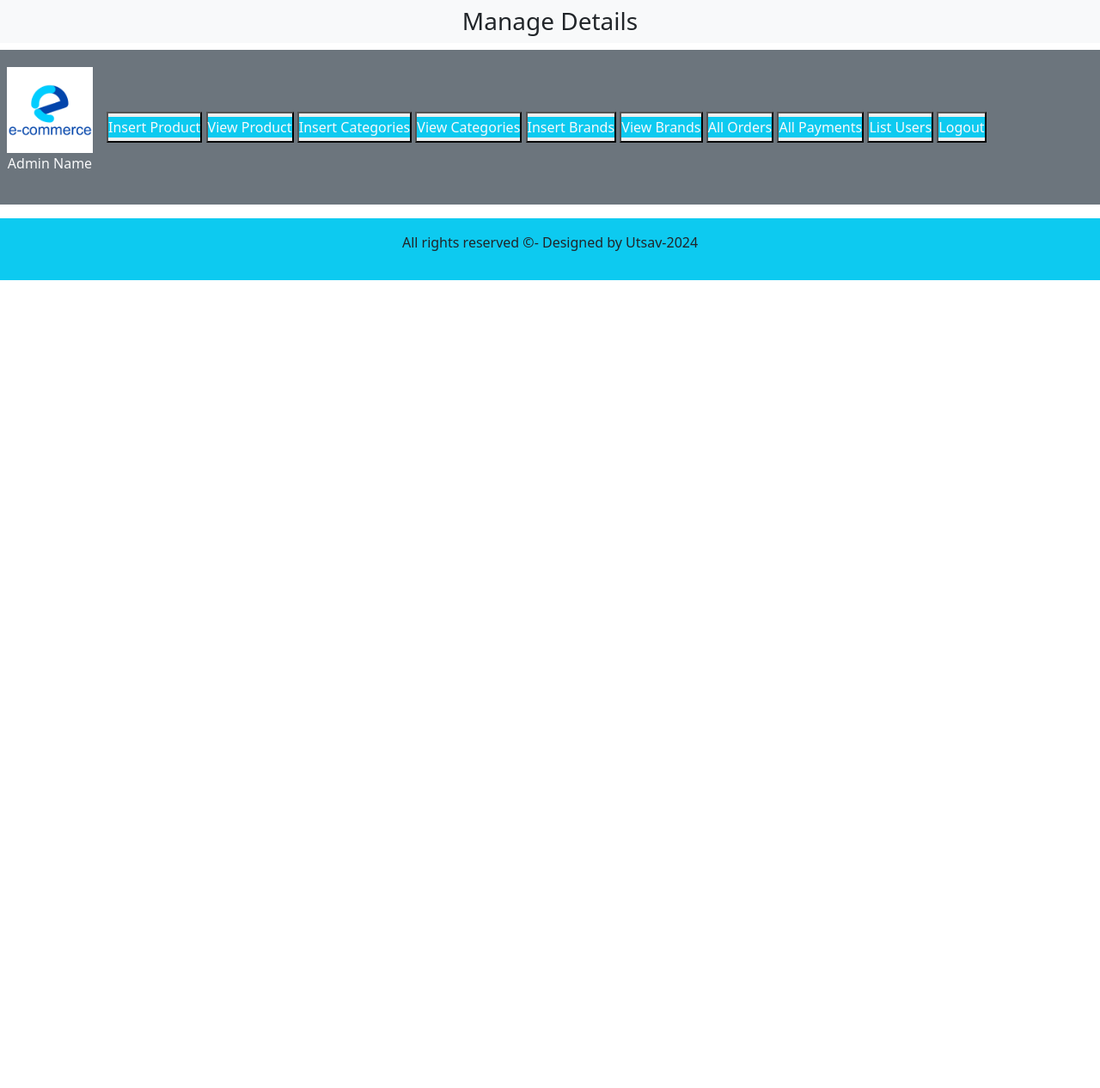
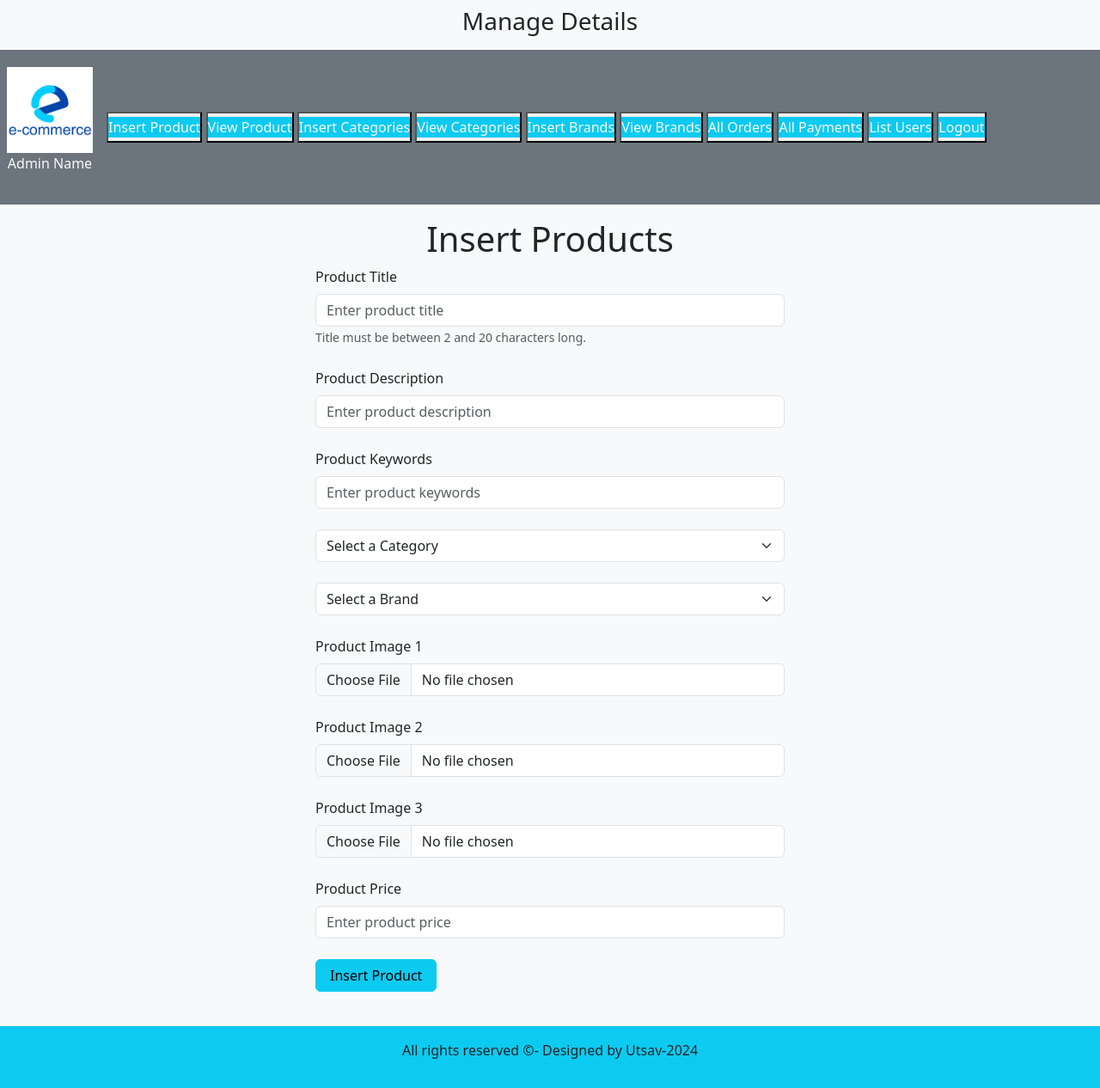
Before and after one commit to Utsav1209/Ecommerce, a PHP site: page /admin_area/index.php?insert_product in a window 1280 px wide. Shown: the part 72-1338 px from the top of the page at 86% size. Before the commit the page ends 398 px from the top, so only its background shows below. Run offline with PHP 8.4, Linux system fonts and the light colour scheme; the visitor is signed in with stand-in values (Sample User, id 1); data that the repository does not hold is empty; some libraries are stand-ins or nearby versions.

Commit message:
(03-04-2024)

```diff
--- a/admin_area/index.php
+++ b/admin_area/index.php
@@ -88,7 +88,7 @@ include("../functions/common_function.php");
                     <p class="text-light text-center">Admin Name</p>
                 </div>
                 <div class="button text-center">
-                    <button class="my-3"><a href="insert_product.php" class="nav-link text-light bg-info my-1">Insert Product</a></button>
+                    <button class="my-3"><a href="index.php?insert_product" class="nav-link text-light bg-info my-1">Insert Product</a></button>
                     <button><a href="index.php?view_products" class="nav-link text-light bg-info my-1">View Product</a></button>
                     <button><a href="index.php?insert_category" class="nav-link text-light bg-info my-1">Insert Categories</a></button>
                     <button><a href="index.php?view_categories" class="nav-link text-light bg-info my-1">View Categories</a></button>
@@ -106,6 +106,9 @@ include("../functions/common_function.php");
         <!-- Fourth child -->
         <div class="container my-3">
             <?php
+            if (isset($_GET['insert_product'])) {
+                include('insert_product.php');
+            }
             if (isset($_GET['insert_category'])) {
                 include('insert_categories.php');
             }
--- a/admin_area/insert_product.php
+++ b/admin_area/insert_product.php
@@ -1,6 +1,6 @@
 <?php
 
-session_start();
+// session_start();
 if (!isset($_SESSION['username'])) {
 
     header("Location: admin_login.php");
```
